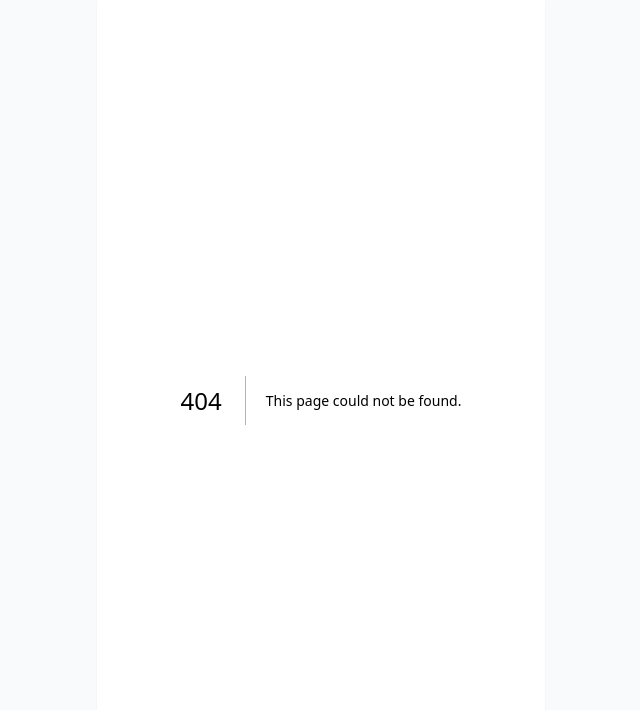
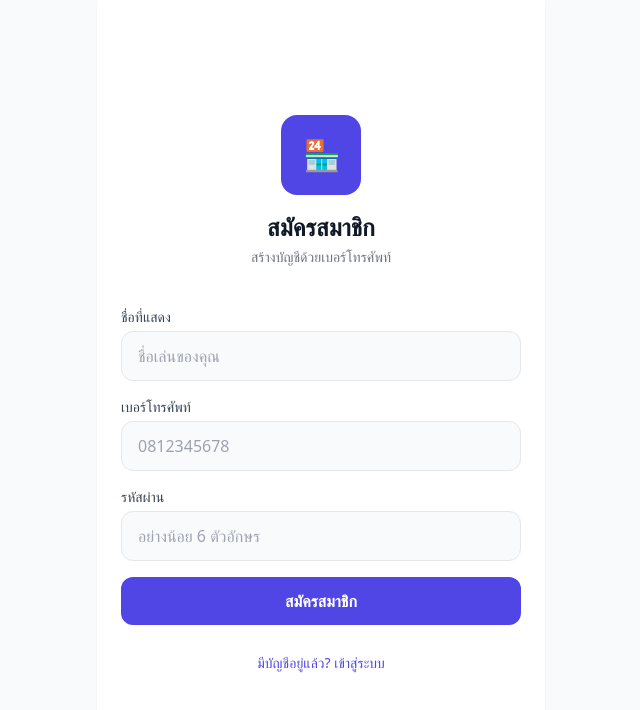
Before and after one commit to tobetech/qr-member, a Next.js app: page /signup in a window 1280 px wide. Before the commit this address had no page. Shown: the top 710 px of the page, without its empty margins (319-959 px from the left). Built offline with nearby package versions, Linux system fonts and the light colour scheme; no server answers.

Commit message:
fix ksher webhook signature verification

```diff
--- a/app/login/page.tsx
+++ b/app/login/page.tsx
@@ -3,10 +3,16 @@ import { useState } from 'react'
 import { useRouter } from 'next/navigation'
 import { createClient } from '@/lib/supabase'
 
+const PHONE_DOMAIN = '@vending.local'
+
+function phoneToEmail(phone: string) {
+  return `${phone}${PHONE_DOMAIN}`
+}
+
 export default function LoginPage() {
   const router = useRouter()
   const supabase = createClient()
-  const [email, setEmail] = useState('')
+  const [phone, setPhone] = useState('')
   const [password, setPassword] = useState('')
   const [loading, setLoading] = useState(false)
   const [error, setError] = useState('')
@@ -16,10 +22,14 @@ export default function LoginPage() {
     setLoading(true)
     setError('')
 
-    const { error } = await supabase.auth.signInWithPassword({ email, password })
+    const fakeEmail = phoneToEmail(phone)
+    const { error } = await supabase.auth.signInWithPassword({
+      email: fakeEmail,
+      password,
+    })
 
     if (error) {
-      setError('อีเมลหรือรหัสผ่านไม่ถูกต้อง')
+      setError('เบอร์โทรศัพท์หรือรหัสผ่านไม่ถูกต้อง')
       setLoading(false)
       return
     }
@@ -40,14 +50,15 @@ export default function LoginPage() {
 
       <form onSubmit={handleLogin} className="space-y-4">
         <div>
-          <label className="block text-sm font-medium text-gray-700 mb-1">อีเมล</label>
+          <label className="block text-sm font-medium text-gray-700 mb-1">เบอร์โทรศัพท์</label>
           <input
-            type="email"
-            value={email}
-            onChange={e => setEmail(e.target.value)}
+            type="tel"
+            value={phone}
+            onChange={e => setPhone(e.target.value.replace(/[^0-9]/g, '').slice(0, 10))}
             required
+            inputMode="numeric"
             className="w-full px-4 py-3 rounded-xl border border-gray-200 focus:outline-none focus:ring-2 focus:ring-indigo-500 text-gray-900 bg-gray-50"
-            placeholder="example@email.com"
+            placeholder="0812345678"
           />
         </div>
 
@@ -58,6 +69,7 @@ export default function LoginPage() {
             value={password}
             onChange={e => setPassword(e.target.value)}
             required
+            autoComplete="current-password"
             className="w-full px-4 py-3 rounded-xl border border-gray-200 focus:outline-none focus:ring-2 focus:ring-indigo-500 text-gray-900 bg-gray-50"
             placeholder="••••••••"
           />
@@ -76,6 +88,14 @@ export default function LoginPage() {
         >
           {loading ? 'กำลังเข้าสู่ระบบ...' : 'เข้าสู่ระบบ'}
         </button>
+
+        <button
+          type="button"
+          onClick={() => router.push('/signup')}
+          className="w-full py-3 text-indigo-600 text-sm font-medium"
+        >
+          ยังไม่มีบัญชี? สมัครสมาชิก
+        </button>
       </form>
     </div>
   )
--- /dev/null
+++ b/app/signup/page.tsx
@@ -0,0 +1,155 @@
+'use client'
+import { useState } from 'react'
+import { useRouter } from 'next/navigation'
+import { createClient } from '@/lib/supabase'
+
+const PHONE_DOMAIN = '@vending.local'
+
+function phoneToEmail(phone: string) {
+  return `${phone}${PHONE_DOMAIN}`
+}
+
+function isValidThaiPhone(phone: string) {
+  return /^0[0-9]{9}$/.test(phone)
+}
+
+export default function SignupPage() {
+  const router = useRouter()
+  const supabase = createClient()
+  const [phone, setPhone] = useState('')
+  const [password, setPassword] = useState('')
+  const [fullName, setFullName] = useState('')
+  const [loading, setLoading] = useState(false)
+  const [error, setError] = useState('')
+
+  async function handleSignup(e: React.FormEvent) {
+    e.preventDefault()
+    setError('')
+
+    if (!isValidThaiPhone(phone)) {
+      setError('กรุณากรอกเบอร์โทรศัพท์ให้ถูกต้อง (10 หลัก เริ่มด้วย 0)')
+      return
+    }
+
+    setLoading(true)
+    const fakeEmail = phoneToEmail(phone)
+
+    const { data: signUpData, error: signUpError } = await supabase.auth.signUp({
+      email: fakeEmail,
+      password,
+    })
+
+    if (signUpError) {
+      setError(signUpError.message.includes('already registered')
+        ? 'เบอร์นี้ถูกใช้สมัครไปแล้ว'
+        : 'ไม่สามารถสมัครสมาชิกได้: ' + signUpError.message)
+      setLoading(false)
+      return
+    }
+
+    const userId = signUpData.user?.id
+    if (!userId) {
+      setError('ไม่สามารถสร้างผู้ใช้ได้ กรุณาลองใหม่')
+      setLoading(false)
+      return
+    }
+
+    const { error: insertError } = await supabase
+      .from('users')
+      .insert({
+        id: userId,
+        phone,
+        full_name: fullName || phone,
+        balance: 0,
+      })
+
+    if (insertError) {
+      setError('สมัครสมาชิกสำเร็จ แต่สร้าง wallet ไม่ได้ กรุณาติดต่อผู้ดูแลระบบ')
+      setLoading(false)
+      return
+    }
+
+    if (signUpData.session) {
+      router.push('/menu')
+      router.refresh()
+    } else {
+      router.push('/login')
+    }
+
+    setLoading(false)
+  }
+
+  return (
+    <div className="min-h-screen flex flex-col justify-center px-6 py-12">
+      <div className="mb-10 text-center">
+        <div className="w-20 h-20 bg-indigo-600 rounded-2xl mx-auto mb-4 flex items-center justify-center">
+          <span className="text-white text-3xl">🏪</span>
+        </div>
+        <h1 className="text-2xl font-bold text-gray-900">สมัครสมาชิก</h1>
+        <p className="text-gray-500 text-sm mt-1">สร้างบัญชีด้วยเบอร์โทรศัพท์</p>
+      </div>
+
+      <form onSubmit={handleSignup} className="space-y-4">
+        <div>
+          <label className="block text-sm font-medium text-gray-700 mb-1">ชื่อที่แสดง</label>
+          <input
+            type="text"
+            value={fullName}
+            onChange={e => setFullName(e.target.value)}
+            className="w-full px-4 py-3 rounded-xl border border-gray-200 focus:outline-none focus:ring-2 focus:ring-indigo-500 text-gray-900 bg-gray-50"
+            placeholder="ชื่อเล่นของคุณ"
+          />
+        </div>
+
+        <div>
+          <label className="block text-sm font-medium text-gray-700 mb-1">เบอร์โทรศัพท์</label>
+          <input
+            type="tel"
+            value={phone}
+            onChange={e => setPhone(e.target.value.replace(/[^0-9]/g, '').slice(0, 10))}
+            required
+            inputMode="numeric"
+            className="w-full px-4 py-3 rounded-xl border border-gray-200 focus:outline-none focus:ring-2 focus:ring-indigo-500 text-gray-900 bg-gray-50"
+            placeholder="0812345678"
+          />
+        </div>
+
+        <div>
+          <label className="block text-sm font-medium text-gray-700 mb-1">รหัสผ่าน</label>
+          <input
+            type="password"
+            value={password}
+            onChange={e => setPassword(e.target.value)}
+            required
+            minLength={6}
+            autoComplete="new-password"
+            className="w-full px-4 py-3 rounded-xl border border-gray-200 focus:outline-none focus:ring-2 focus:ring-indigo-500 text-gray-900 bg-gray-50"
+            placeholder="อย่างน้อย 6 ตัวอักษร"
+          />
+        </div>
+
+        {error && (
+          <div className="bg-red-50 text-red-600 text-sm px-4 py-3 rounded-xl">
+            {error}
+          </div>
+        )}
+
+        <button
+          type="submit"
+          disabled={loading}
+          className="w-full py-3 bg-indigo-600 text-white rounded-xl font-semibold text-base hover:bg-indigo-700 active:scale-95 transition disabled:opacity-50"
+        >
+          {loading ? 'กำลังสมัครสมาชิก...' : 'สมัครสมาชิก'}
+        </button>
+
+        <button
+          type="button"
+          onClick={() => router.push('/login')}
+          className="w-full py-3 text-indigo-600 text-sm font-medium"
+        >
+          มีบัญชีอยู่แล้ว? เข้าสู่ระบบ
+        </button>
+      </form>
+    </div>
+  )
+}
```
